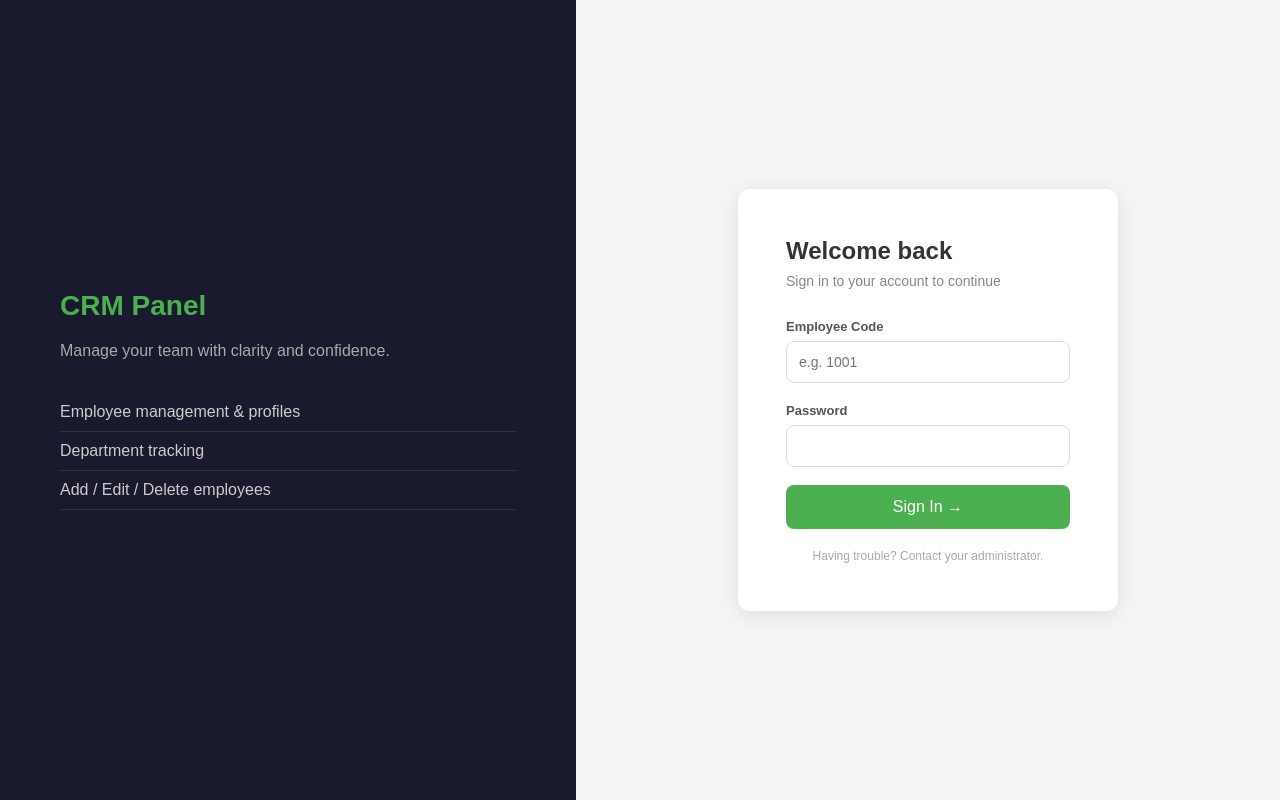
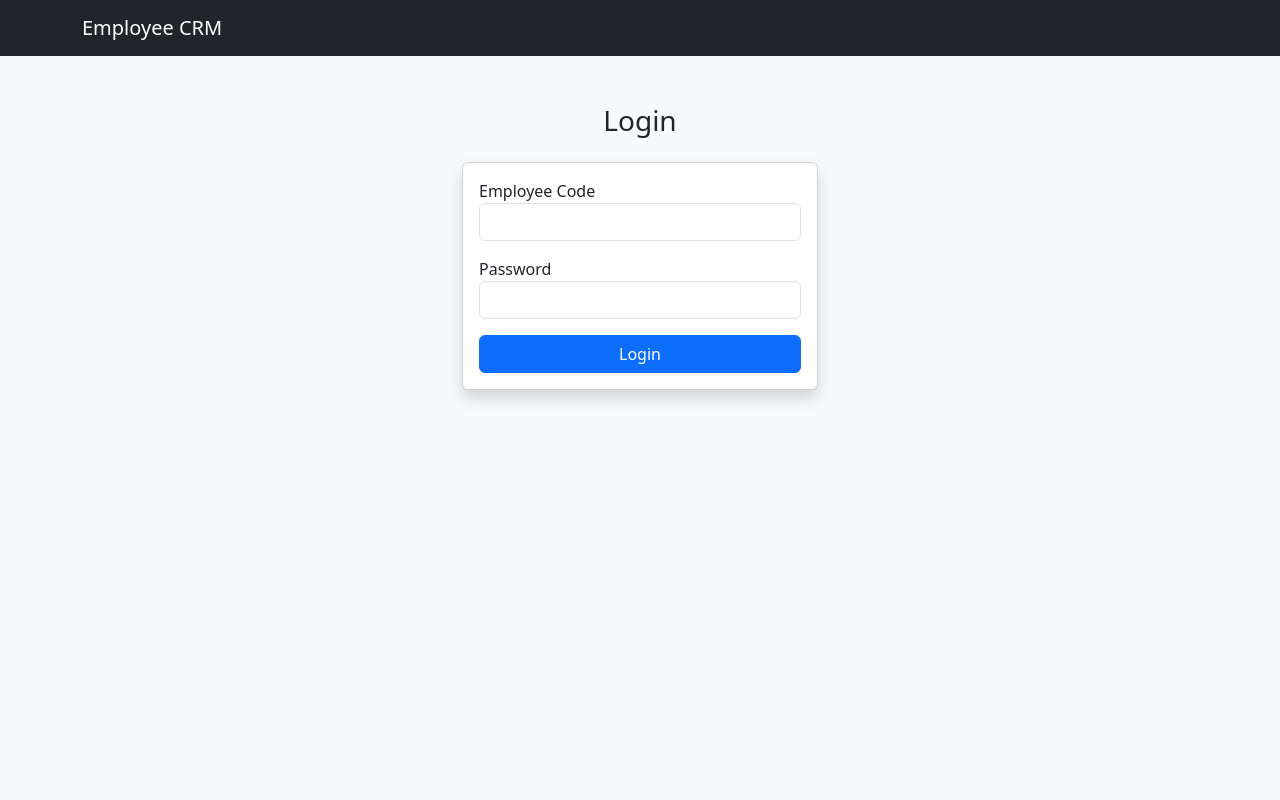
Before and after one commit to singhgulshan1/login_system, a Flask app: page / in a window 1280 px wide. Run offline with Flask 3, Linux system fonts and the light colour scheme; some libraries are stand-ins or nearby versions.

Commit message:
login page edit

```diff
--- a/app.py
+++ b/app.py
@@ -92,5 +92,3 @@ def logout():
 
 if __name__ == '__main__':
     app.run(debug=True)
-
-    app.config['MYSQL_PORT'] = 28526
--- /dev/null
+++ b/templates/base.html
@@ -0,0 +1,30 @@
+<!DOCTYPE html>
+<html lang="en">
+<head>
+    <meta charset="UTF-8">
+    <title>Employee Management</title>
+    <link href="https://cdn.jsdelivr.net/npm/bootstrap@5.3.0/dist/css/bootstrap.min.css" rel="stylesheet">
+</head>
+<body class="bg-light">
+    <nav class="navbar navbar-expand-lg navbar-dark bg-dark mb-4">
+        <div class="container">
+            <a class="navbar-brand" href="/employees">Employee CRM</a>
+            {% if session.user %}
+            <div class="collapse navbar-collapse">
+                <ul class="navbar-nav ms-auto">
+                    <li class="nav-item">
+                        <span class="nav-link text-white">Welcome, {{ session.user }}</span>
+                    </li>
+                    <li class="nav-item">
+                        <a class="nav-link text-danger" href="/logout">Logout</a>
+                    </li>
+                </ul>
+            </div>
+            {% endif %}
+        </div>
+    </nav>
+    <div class="container">
+        {% block content %}{% endblock %}
+    </div>
+</body>
+</html>
--- a/templates/login.html
+++ b/templates/login.html
@@ -1,53 +1,26 @@
-<!DOCTYPE html>
-<html>
-<head>
-    <title>CRM Login</title>
-    <style>
-        * { margin: 0; padding: 0; box-sizing: border-box; }
-        body { font-family: Arial, sans-serif; display: flex; height: 100vh; }
-        .left { width: 45%; background: #1a1a2e; color: white; display: flex; flex-direction: column; justify-content: center; padding: 60px; }
-        .left h1 { font-size: 28px; margin-bottom: 16px; color: #4CAF50; }
-        .left p { color: #aaa; margin-bottom: 30px; line-height: 1.6; }
-        .left ul { list-style: none; }
-        .left ul li { color: #ccc; padding: 10px 0; border-bottom: 1px solid #333; }
-        .right { width: 55%; display: flex; align-items: center; justify-content: center; background: #f5f5f5; }
-        .form-box { width: 380px; background: white; padding: 48px; border-radius: 12px; box-shadow: 0 4px 20px rgba(0,0,0,0.1); }
-        .form-box h2 { font-size: 24px; margin-bottom: 8px; color: #333; }
-        .form-box p { color: #888; margin-bottom: 28px; font-size: 14px; }
-        label { font-size: 13px; color: #555; font-weight: bold; }
-        input { width: 100%; padding: 12px; margin: 6px 0 18px; border: 1px solid #ddd; border-radius: 8px; font-size: 14px; }
-        button { width: 100%; padding: 13px; background: #4CAF50; color: white; border: none; border-radius: 8px; font-size: 16px; cursor: pointer; }
-        button:hover { background: #45a049; }
-        .error { color: red; font-size: 13px; margin-bottom: 12px; background: #fff0f0; padding: 10px; border-radius: 6px; }
-        .footer { margin-top: 20px; text-align: center; color: #aaa; font-size: 12px; }
-    </style>
-</head>
-<body>
-    <div class="left">
-        <h1>CRM Panel</h1>
-        <p>Manage your team with clarity and confidence.</p>
-        <ul>
-            <li>Employee management & profiles</li>
-            <li>Department tracking</li>
-            <li>Add / Edit / Delete employees</li>
-        </ul>
-    </div>
-    <div class="right">
-        <div class="form-box">
-            <h2>Welcome back</h2>
-            <p>Sign in to your account to continue</p>
-            {% if error %}
-            <div class="error">{{ error }}</div>
-            {% endif %}
-            <form method="POST">
-                <label>Employee Code</label>
-                <input type="text" name="emp_code" placeholder="e.g. 1001" required>
-                <label>Password</label>
-                <input type="password" name="password" required>
-                <button type="submit">Sign In →</button>
-            </form>
-            <div class="footer">Having trouble? Contact your administrator.</div>
+{% extends 'base.html' %}
+{% block content %}
+<div class="row justify-content-center mt-5">
+    <div class="col-md-4">
+        <h3 class="text-center mb-4">Login</h3>
+        {% if error %}
+        <div class="alert alert-danger">{{ error }}</div>
+        {% endif %}
+        <div class="card shadow">
+            <div class="card-body">
+                <form method="POST" action="/login">
+                    <div class="mb-3">
+                        <label>Employee Code</label>
+                        <input type="text" name="emp_code" class="form-control" required>
+                    </div>
+                    <div class="mb-3">
+                        <label>Password</label>
+                        <input type="password" name="password" class="form-control" required>
+                    </div>
+                    <button type="submit" class="btn btn-primary w-100">Login</button>
+                </form>
+            </div>
         </div>
     </div>
-</body>
-</html>
+</div>
+{% endblock %}
```
Also changed, not shown: schema.sql (added, +13 -0 lines), templates/add_employee.html (+33 -36 lines), templates/edit_employee.html (+29 -32 lines), templates/employees.html (added, +40 -0 lines).
